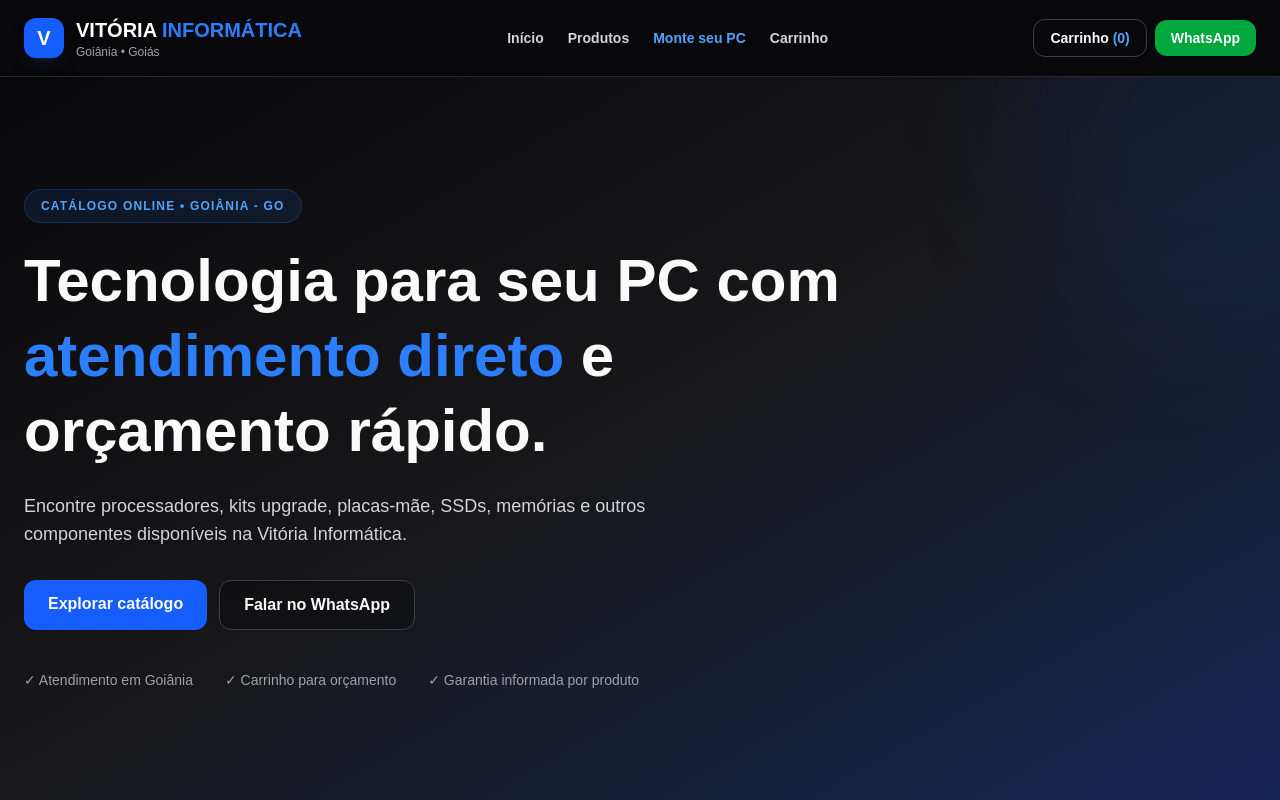
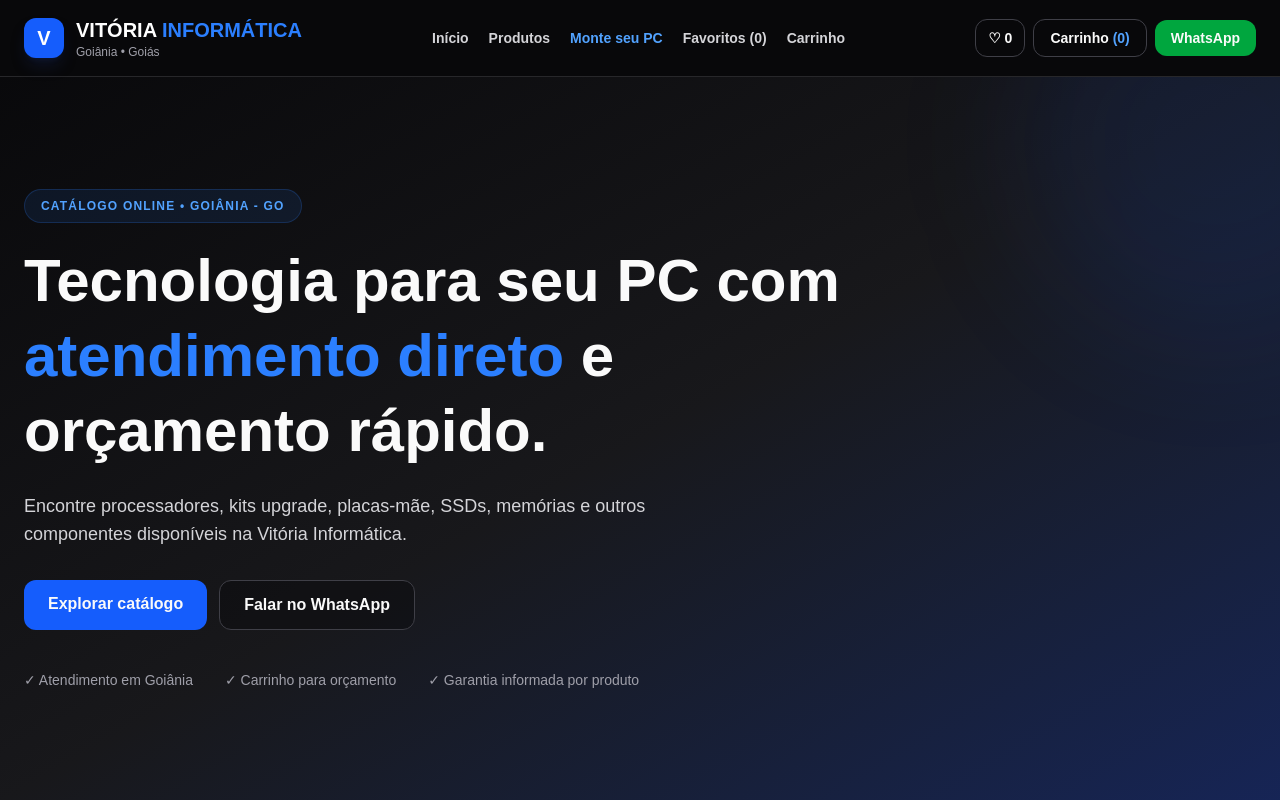
Before and after one commit to wendeljunio2015-dev/CatVitInfo, a Next.js app: page / in a window 1280 px wide. Shown: the top 800 px of the page. Built offline with nearby package versions, Linux system fonts and the light colour scheme.

Commit message:
Add favorites link and counter to navigation

```diff
--- a/components/Header.tsx
+++ b/components/Header.tsx
@@ -3,9 +3,11 @@
 import Link from "next/link";
 import { useState } from "react";
 import { useCart } from "@/context/CartContext";
+import { useFavorites } from "@/context/FavoritesContext";
 
 export default function Header() {
   const { itemCount } = useCart();
+  const { count: favoriteCount } = useFavorites();
   const [open, setOpen] = useState(false);
 
   const close = () => setOpen(false);
@@ -21,14 +23,16 @@
           </span>
         </Link>
 
-        <nav className="hidden items-center gap-6 text-sm font-semibold text-zinc-300 md:flex">
+        <nav className="hidden items-center gap-5 text-sm font-semibold text-zinc-300 md:flex">
           <Link className="hover:text-white" href="/">Início</Link>
           <Link className="hover:text-white" href="/produtos">Produtos</Link>
           <Link className="font-black text-blue-400 hover:text-blue-300" href="/monte-seu-pc">Monte seu PC</Link>
+          <Link className="hover:text-white" href="/favoritos">Favoritos ({favoriteCount})</Link>
           <Link className="hover:text-white" href="/carrinho">Carrinho</Link>
         </nav>
 
         <div className="flex items-center gap-2">
+          <Link href="/favoritos" aria-label="Favoritos" className="hidden rounded-xl border border-zinc-700 px-3 py-2 text-sm font-bold hover:bg-zinc-800 sm:inline-block">♡ {favoriteCount}</Link>
           <Link href="/carrinho" className="rounded-xl border border-zinc-700 px-3 py-2 text-sm font-bold hover:bg-zinc-800 sm:px-4">Carrinho <span className="text-blue-400">({itemCount})</span></Link>
           <a href="https://wa.me/5562994780830" target="_blank" rel="noopener noreferrer" className="hidden rounded-xl bg-green-600 px-4 py-2 text-sm font-bold hover:bg-green-500 lg:inline-block">WhatsApp</a>
           <button type="button" onClick={() => setOpen((value) => !value)} aria-label="Abrir menu" aria-expanded={open} className="flex h-10 w-10 items-center justify-center rounded-xl border border-zinc-700 text-xl md:hidden">{open ? "×" : "☰"}</button>
@@ -41,6 +45,7 @@
             <Link onClick={close} href="/" className="rounded-xl px-4 py-3 hover:bg-zinc-900">Início</Link>
             <Link onClick={close} href="/produtos" className="rounded-xl px-4 py-3 hover:bg-zinc-900">Produtos</Link>
             <Link onClick={close} href="/monte-seu-pc" className="rounded-xl bg-blue-600/10 px-4 py-3 text-blue-400 hover:bg-blue-600/20">Monte seu PC</Link>
+            <Link onClick={close} href="/favoritos" className="rounded-xl px-4 py-3 hover:bg-zinc-900">Favoritos ({favoriteCount})</Link>
             <Link onClick={close} href="/carrinho" className="rounded-xl px-4 py-3 hover:bg-zinc-900">Carrinho ({itemCount})</Link>
             <a onClick={close} href="https://wa.me/5562994780830" target="_blank" rel="noopener noreferrer" className="rounded-xl bg-green-600 px-4 py-3 text-center hover:bg-green-500">Falar no WhatsApp</a>
           </div>
```
